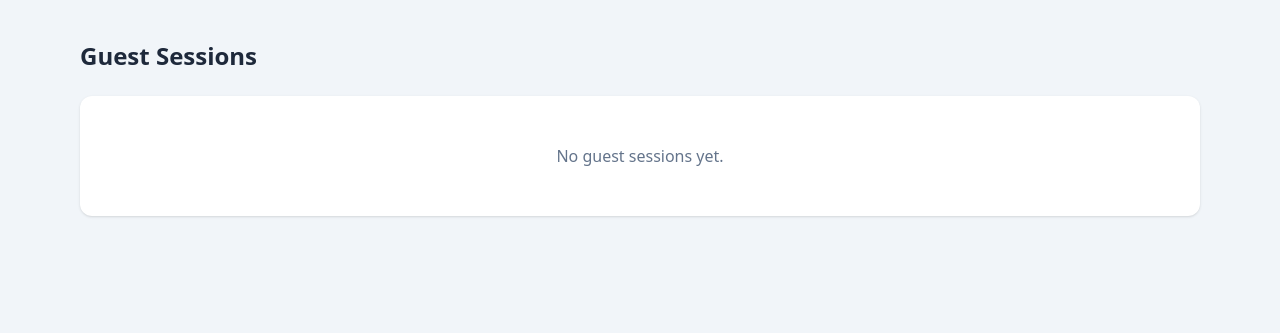
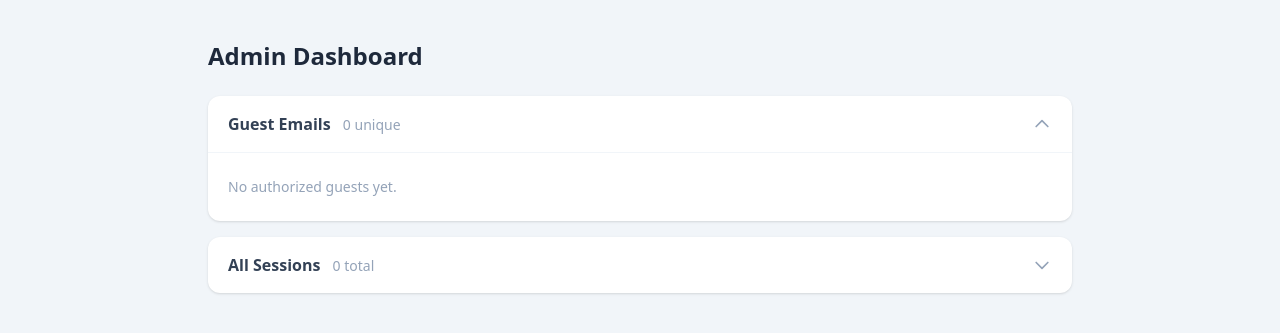
Before and after one commit to alexaleg/spotipo-take-home, a Flask app: page /admin in a window 1280 px wide. Shown: the top 333 px of the page. Run offline with Flask 3, Linux system fonts and the light colour scheme; some libraries are stand-ins or nearby versions.

Commit message:
Admin: foldable sections, fix MySQL broken pipe
- Admin dashboard now has two collapsible sections (Alpine.js): Guest
  Emails (deduplicated, last online, visit count) and All Sessions
  (full raw log). Emails open by default, sessions collapsed.
- Fix MySQL "server has gone away" error by adding pool_pre_ping=True
  and pool_recycle=3600 to SQLALCHEMY_ENGINE_OPTIONS — connections are
  validated before use and recycled before MySQL's wait_timeout.

Co-Authored-By: Claude Sonnet 4.6 <noreply@anthropic.com>

```diff
--- a/app/routes.py
+++ b/app/routes.py
@@ -2,6 +2,7 @@ import re
 from datetime import UTC, datetime
 
 from flask import Blueprint, current_app, make_response, render_template, request
+from sqlalchemy import func
 
 from app import db
 from app.models import GuestSession
@@ -97,5 +98,16 @@ def success() -> str:
 
 @main_bp.get("/admin")
 def admin() -> str:
+    email_rows = (
+        db.session.query(
+            GuestSession.email,
+            func.max(GuestSession.authorized_at).label("last_online"),
+            func.count(GuestSession.id).label("visit_count"),
+        )
+        .filter(GuestSession.status == "authorized")
+        .group_by(GuestSession.email)
+        .order_by(func.max(GuestSession.authorized_at).desc())
+        .all()
+    )
     sessions = GuestSession.query.order_by(GuestSession.created_at.desc()).all()
-    return render_template("admin.html", sessions=sessions)
+    return render_template("admin.html", email_rows=email_rows, sessions=sessions)
--- a/app/templates/admin.html
+++ b/app/templates/admin.html
@@ -3,17 +3,87 @@
 <head>
   <meta charset="UTF-8" />
   <meta name="viewport" content="width=device-width, initial-scale=1.0" />
-  <title>Admin — Guest Sessions</title>
+  <title>Admin — Captive Portal</title>
   <script src="https://cdn.tailwindcss.com"></script>
+  <script defer src="https://cdn.jsdelivr.net/npm/alpinejs@3.x.x/dist/cdn.min.js"></script>
 </head>
 <body class="bg-slate-100 min-h-screen">
-  <div class="max-w-6xl mx-auto px-4 py-10">
-    <h1 class="text-2xl font-bold text-slate-800 mb-6">Guest Sessions</h1>
+  <div class="max-w-4xl mx-auto px-4 py-10 space-y-4">
+    <h1 class="text-2xl font-bold text-slate-800 mb-6">Admin Dashboard</h1>
 
+    <!-- Guest Emails -->
+    <div class="bg-white rounded-xl shadow" x-data="{ open: true }">
+      <button
+        @click="open = !open"
+        class="w-full flex items-center justify-between px-5 py-4 text-left"
+      >
+        <span class="font-semibold text-slate-700">
+          Guest Emails
+          <span class="ml-2 text-sm font-normal text-slate-400">{{ email_rows|length }} unique</span>
+        </span>
+        <svg
+          class="w-5 h-5 text-slate-400 transition-transform duration-200"
+          :class="open ? 'rotate-180' : ''"
+          fill="none" stroke="currentColor" viewBox="0 0 24 24"
+        >
+          <path stroke-linecap="round" stroke-linejoin="round" stroke-width="2" d="M19 9l-7 7-7-7" />
+        </svg>
+      </button>
+
+      <div x-show="open" x-transition>
+        {% if email_rows %}
+        <div class="overflow-x-auto border-t border-slate-100">
+          <table class="w-full text-sm text-left">
+            <thead class="bg-slate-50">
+              <tr>
+                <th class="px-5 py-3 font-semibold text-slate-600">Email</th>
+                <th class="px-5 py-3 font-semibold text-slate-600">Last Online</th>
+                <th class="px-5 py-3 font-semibold text-slate-600 text-right">Visits</th>
+              </tr>
+            </thead>
+            <tbody class="divide-y divide-slate-100">
+              {% for row in email_rows %}
+              <tr class="hover:bg-slate-50 transition">
+                <td class="px-5 py-3 text-slate-800">{{ row.email }}</td>
+                <td class="px-5 py-3 text-slate-600">
+                  {{ row.last_online.strftime('%Y-%m-%d %H:%M') if row.last_online else '—' }}
+                </td>
+                <td class="px-5 py-3 text-slate-500 text-right">{{ row.visit_count }}</td>
+              </tr>
+              {% endfor %}
+            </tbody>
+          </table>
+        </div>
+        {% else %}
+        <p class="px-5 py-6 text-sm text-slate-400 border-t border-slate-100">No authorized guests yet.</p>
+        {% endif %}
+      </div>
+    </div>
+
+    <!-- All Sessions -->
+    <div class="bg-white rounded-xl shadow" x-data="{ open: false }">
+      <button
+        @click="open = !open"
+        class="w-full flex items-center justify-between px-5 py-4 text-left"
+      >
+        <span class="font-semibold text-slate-700">
+          All Sessions
+          <span class="ml-2 text-sm font-normal text-slate-400">{{ sessions|length }} total</span>
+        </span>
+        <svg
+          class="w-5 h-5 text-slate-400 transition-transform duration-200"
+          :class="open ? 'rotate-180' : ''"
+          fill="none" stroke="currentColor" viewBox="0 0 24 24"
+        >
+          <path stroke-linecap="round" stroke-linejoin="round" stroke-width="2" d="M19 9l-7 7-7-7" />
+        </svg>
+      </button>
+
+      <div x-show="open" x-transition>
         {% if sessions %}
-    <div class="bg-white rounded-xl shadow overflow-x-auto">
+        <div class="overflow-x-auto border-t border-slate-100">
           <table class="w-full text-sm text-left">
-        <thead class="bg-slate-50 border-b border-slate-200">
+            <thead class="bg-slate-50">
               <tr>
                 <th class="px-4 py-3 font-semibold text-slate-600">Email</th>
                 <th class="px-4 py-3 font-semibold text-slate-600">MAC Address</th>
@@ -45,12 +115,12 @@
             </tbody>
           </table>
         </div>
-    <p class="text-sm text-slate-500 mt-3">{{ sessions|length }} session{{ 's' if sessions|length != 1 }}</p>
         {% else %}
-    <div class="bg-white rounded-xl shadow px-8 py-12 text-center text-slate-500">
-      No guest sessions yet.
+        <p class="px-5 py-6 text-sm text-slate-400 border-t border-slate-100">No sessions yet.</p>
+        {% endif %}
       </div>
-    {% endif %}
+    </div>
+
   </div>
 </body>
 </html>
--- a/config.py
+++ b/config.py
@@ -9,6 +9,10 @@ class Config:
     )
     SQLALCHEMY_DATABASE_URI: str = DATABASE_URL
     SQLALCHEMY_TRACK_MODIFICATIONS: bool = False
+    SQLALCHEMY_ENGINE_OPTIONS: dict = {
+        "pool_pre_ping": True,
+        "pool_recycle": 3600,
+    }
 
     UNIFI_HOST: str = os.environ.get("UNIFI_HOST", "https://192.168.1.1:8443")
     UNIFI_USERNAME: str = os.environ.get("UNIFI_USERNAME", "admin")
```
Also changed, not shown: tests/test_routes.py (+39 -6 lines). Lines whose indentation alone changed are shown as unchanged.
